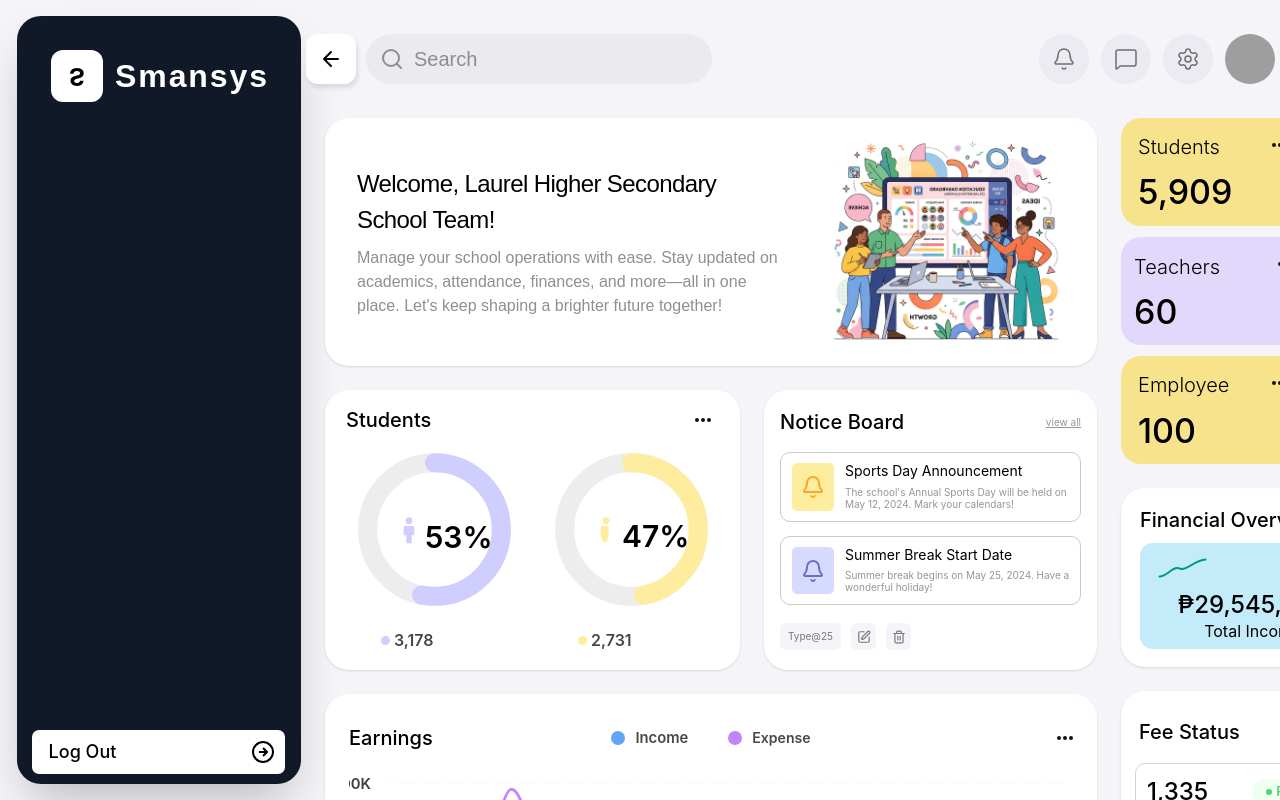
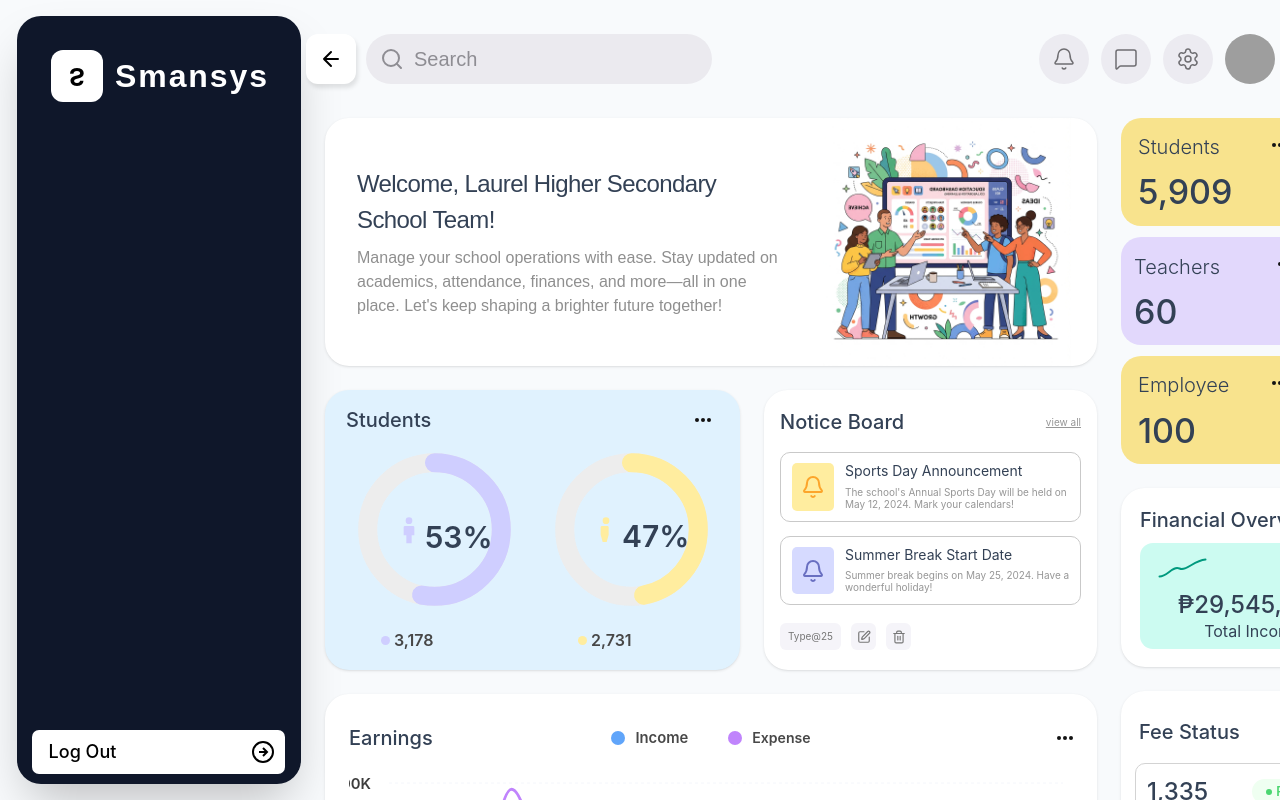
Before and after one commit to krukru741/School-Management-System, a React (Vite) app: page /dashboard in a window 1280 px wide. Built offline with nearby package versions, Linux system fonts and the light colour scheme; sample sign-in values are in the browser's storage; grey boxes are pictures that could not be loaded.

Commit message:
feat: create dashboard page and main layout component for school management system

```diff
--- a/src/layouts/MainLayout.jsx
+++ b/src/layouts/MainLayout.jsx
@@ -35,9 +35,9 @@ const MainLayout = () => {
   const allowedNavItems = navItems.filter(item => item.roles.includes(user?.role));
 
   return (
-    <div className="flex h-screen bg-[#F5F4F9] font-sans">
+    <div className="flex h-screen bg-[#F8FAFC] font-sans">
       {/* Sidebar - Dark Mode like Prototype */}
-      <aside className="w-[284px] h-[calc(100vh-32px)] bg-[#111827] flex flex-col shrink-0 transition-all duration-300 ml-[17px] my-[16px] rounded-[24px] overflow-hidden shadow-2xl relative">
+      <aside className="w-[284px] h-[calc(100vh-32px)] bg-[#0F172A] flex flex-col shrink-0 transition-all duration-300 ml-[17px] my-[16px] rounded-[24px] overflow-hidden shadow-2xl relative">
         {/* Logo */}
         <div className="pt-[34px] pl-[34px] flex items-center gap-[12px]">
           <div className="w-[52px] h-[52px] bg-[#FFFFFF] rounded-[12px] flex items-center justify-center shrink-0">
@@ -61,7 +61,7 @@ const MainLayout = () => {
                 key={item.path}
                 to={item.path}
                 className={`relative w-[253px] h-[44px] rounded-[7px] transition-all shrink-0 ${isActive
-                  ? 'bg-[#FFFFFF] text-[#000000]'
+                  ? 'bg-[#10B981] text-[#FFFFFF]'
                   : 'bg-transparent text-[#FFFFFF] hover:bg-white/10'
                   }`}
               >
--- a/src/pages/Dashboard.jsx
+++ b/src/pages/Dashboard.jsx
@@ -78,7 +78,7 @@ const AdminDashboard = ({ user }) => {
         {/* Greetings */}
         <div className="w-full h-[248px] bg-[#FFFFFF] rounded-[24px] shadow-sm relative overflow-hidden flex items-center p-8">
           <div className="w-3/5 z-10">
-            <h2 className="font-medium text-[#000000] tracking-tight mb-2" style={{ fontFamily: 'Poppins, sans-serif', fontSize: '24px', lineHeight: '36px' }}>
+            <h2 className="font-medium text-[#334155] tracking-tight mb-2" style={{ fontFamily: 'Poppins, sans-serif', fontSize: '24px', lineHeight: '36px' }}>
               Welcome, Laurel Higher Secondary School Team!
             </h2>
             <p className="font-light text-[#8F8F8F]" style={{ fontFamily: 'Poppins, sans-serif', fontSize: '16px', lineHeight: '24px' }}>
@@ -91,10 +91,10 @@ const AdminDashboard = ({ user }) => {
         {/* Row: Students & Notice Board */}
         <div className="w-full flex flex-row gap-[24px]">
           {/* Students */}
-          <div className="w-[415px] shrink-0 h-[280px] bg-[#FFFFFF] rounded-[24px] shadow-sm relative">
+          <div className="w-[415px] shrink-0 h-[280px] bg-[#E0F2FE] rounded-[24px] shadow-sm relative">
             <div className="absolute left-[21px] top-[18px] w-[365px] h-[24px]">
               <div className="absolute left-0 top-0 h-[24px] flex items-center">
-                <span style={{ fontFamily: 'Inter, sans-serif', fontWeight: 500, fontSize: '20px', lineHeight: '24px', color: '#000000' }}>Students</span>
+                <span style={{ fontFamily: 'Inter, sans-serif', fontWeight: 500, fontSize: '20px', lineHeight: '24px', color: '#334155' }}>Students</span>
               </div>
               <div className="absolute left-[349px] top-[10px] w-[16px] h-[4px] flex justify-between">
                 <div className="w-[4px] h-[4px] bg-[#121212] rounded-full"></div>
@@ -115,7 +115,7 @@ const AdminDashboard = ({ user }) => {
                   </svg>
                 </div>
                 <div className="absolute left-[70px] top-[69px] flex items-center">
-                  <span style={{ fontFamily: 'Inter, sans-serif', fontWeight: 600, fontSize: '30px', lineHeight: '36px', color: '#000000' }}>53%</span>
+                  <span style={{ fontFamily: 'Inter, sans-serif', fontWeight: 600, fontSize: '30px', lineHeight: '36px', color: '#334155' }}>53%</span>
                 </div>
               </div>
               <div className="absolute left-[197px] top-0 w-[159px] h-[159px]">
@@ -130,7 +130,7 @@ const AdminDashboard = ({ user }) => {
                   </svg>
                 </div>
                 <div className="absolute left-[70px] top-[68px] flex items-center">
-                  <span style={{ fontFamily: 'Inter, sans-serif', fontWeight: 600, fontSize: '30px', lineHeight: '36px', color: '#000000' }}>47%</span>
+                  <span style={{ fontFamily: 'Inter, sans-serif', fontWeight: 600, fontSize: '30px', lineHeight: '36px', color: '#334155' }}>47%</span>
                 </div>
               </div>
               <div className="absolute left-[26px] top-[181px] w-[304px] h-[19px]">
@@ -149,7 +149,7 @@ const AdminDashboard = ({ user }) => {
           {/* Notice Board */}
           <div className="flex-1 min-w-[333px] h-[280px] bg-[#FFFFFF] rounded-[24px] shadow-sm relative">
             <div className="absolute left-[16px] top-[19px] right-[16px] h-[26px] flex justify-between items-center">
-              <span style={{ fontFamily: 'Inter, sans-serif', fontWeight: 500, fontSize: '20px', lineHeight: '24px', color: '#000000' }}>Notice Board</span>
+              <span style={{ fontFamily: 'Inter, sans-serif', fontWeight: 500, fontSize: '20px', lineHeight: '24px', color: '#334155' }}>Notice Board</span>
               <button className="text-[10px] text-[#969696] underline hover:text-slate-600">view all</button>
             </div>
             <div className="absolute left-[16px] top-[62px] right-[16px] h-[153px] flex flex-col gap-[14px] overflow-y-auto custom-scrollbar">
@@ -157,7 +157,7 @@ const AdminDashboard = ({ user }) => {
                 <div className="absolute left-[11px] top-[10px] w-[42px] h-[48px] bg-[#FFED9F] rounded-[5px] flex items-center justify-center text-[#FCA52B]">
                   <Bell size={24} />
                 </div>
-                <div className="absolute left-[64px] top-[9px] font-normal text-[14px] leading-[17px] text-[#000000]">Sports Day Announcement</div>
+                <div className="absolute left-[64px] top-[9px] font-normal text-[14px] leading-[17px] text-[#334155]">Sports Day Announcement</div>
                 <div className="absolute left-[64px] top-[33px] right-[10px] font-normal text-[10px] leading-[12px] text-[#969696]">
                   The school's Annual Sports Day will be held on May 12, 2024. Mark your calendars!
                 </div>
@@ -166,7 +166,7 @@ const AdminDashboard = ({ user }) => {
                 <div className="absolute left-[11px] top-[10px] w-[42px] h-[47px] bg-[#D6DAFF] rounded-[5px] flex items-center justify-center text-[#696FC1]">
                   <Bell size={24} />
                 </div>
-                <div className="absolute left-[64px] top-[9px] font-normal text-[14px] leading-[17px] text-[#000000]">Summer Break Start Date</div>
+                <div className="absolute left-[64px] top-[9px] font-normal text-[14px] leading-[17px] text-[#334155]">Summer Break Start Date</div>
                 <div className="absolute left-[64px] top-[32px] right-[10px] font-normal text-[10px] leading-[12px] text-[#969696]">
                   Summer break begins on May 25, 2024. Have a wonderful holiday!
                 </div>
@@ -192,7 +192,7 @@ const AdminDashboard = ({ user }) => {
           <div className="relative w-full h-[40px] mb-[15px] flex items-center">
             {/* Title */}
             <div className="absolute left-0">
-              <span style={{ fontFamily: 'Inter, sans-serif', fontWeight: 500, fontSize: '20px', color: '#000000' }}>Earnings</span>
+              <span style={{ fontFamily: 'Inter, sans-serif', fontWeight: 500, fontSize: '20px', color: '#334155' }}>Earnings</span>
             </div>
 
             {/* Legends (Centered) */}
@@ -239,31 +239,31 @@ const AdminDashboard = ({ user }) => {
           {/* Head Count */}
           <div className="w-[185px] flex flex-col gap-[11px]">
             <div className="bg-[#F8E38D] rounded-[20px] w-full h-[108px] relative">
-              <span className="absolute left-[17px] top-[17px] font-light text-[20px] text-[#000000] leading-[24px]">Students</span>
+              <span className="absolute left-[17px] top-[17px] font-light text-[20px] text-[#334155] leading-[24px]">Students</span>
               <div className="absolute right-[18px] top-[25px] w-[16px] h-[4px] flex justify-between">
                 <div className="w-[4px] h-[4px] bg-[#121212] rounded-full"></div>
                 <div className="w-[4px] h-[4px] bg-[#121212] rounded-full"></div>
                 <div className="w-[4px] h-[4px] bg-[#121212] rounded-full"></div>
               </div>
-              <div className="absolute left-[17px] top-[53px] font-medium text-[34px] text-[#000000] leading-[41px]">5,909</div>
+              <div className="absolute left-[17px] top-[53px] font-medium text-[34px] text-[#334155] leading-[41px]">5,909</div>
             </div>
             <div className="bg-[#E2D8FC] rounded-[20px] w-full h-[108px] relative">
-              <span className="absolute left-[13px] top-[18px] font-light text-[20px] text-[#000000] leading-[24px]">Teachers</span>
+              <span className="absolute left-[13px] top-[18px] font-light text-[20px] text-[#334155] leading-[24px]">Teachers</span>
               <div className="absolute right-[12px] top-[25px] w-[16px] h-[4px] flex justify-between">
                 <div className="w-[4px] h-[4px] bg-[#121212] rounded-full"></div>
                 <div className="w-[4px] h-[4px] bg-[#121212] rounded-full"></div>
                 <div className="w-[4px] h-[4px] bg-[#121212] rounded-full"></div>
               </div>
-              <div className="absolute left-[13px] top-[54px] font-medium text-[34px] text-[#000000] leading-[41px]">60</div>
+              <div className="absolute left-[13px] top-[54px] font-medium text-[34px] text-[#334155] leading-[41px]">60</div>
             </div>
             <div className="bg-[#F8E38D] rounded-[20px] w-full h-[108px] relative">
-              <span className="absolute left-[17px] top-[17px] font-light text-[20px] text-[#000000] leading-[24px]">Employee</span>
+              <span className="absolute left-[17px] top-[17px] font-light text-[20px] text-[#334155] leading-[24px]">Employee</span>
               <div className="absolute right-[18px] top-[25px] w-[16px] h-[4px] flex justify-between">
                 <div className="w-[4px] h-[4px] bg-[#121212] rounded-full"></div>
                 <div className="w-[4px] h-[4px] bg-[#121212] rounded-full"></div>
                 <div className="w-[4px] h-[4px] bg-[#121212] rounded-full"></div>
               </div>
-              <div className="absolute left-[17px] top-[54px] font-medium text-[34px] text-[#000000] leading-[41px]">100</div>
+              <div className="absolute left-[17px] top-[54px] font-medium text-[34px] text-[#334155] leading-[41px]">100</div>
             </div>
           </div>
 
@@ -330,7 +330,7 @@ const AdminDashboard = ({ user }) => {
 
           {/* Header */}
           <div className="absolute left-[19px] top-[18px] right-[19px] h-[28px] flex justify-between items-center">
-            <span style={{ fontFamily: 'Inter, sans-serif', fontWeight: 500, fontSize: '20px', color: '#000000' }}>
+            <span style={{ fontFamily: 'Inter, sans-serif', fontWeight: 500, fontSize: '20px', color: '#334155' }}>
               Financial Overview
             </span>
             <div className="flex gap-[8px]">
@@ -349,7 +349,7 @@ const AdminDashboard = ({ user }) => {
           <div className="absolute left-[19px] top-[55px] right-[19px] h-[106px] flex gap-[16px]">
 
             {/* Income Box */}
-            <div className="w-[226px] h-[106px] bg-[#C3EBFA] rounded-[13px] relative flex-1">
+            <div className="w-[226px] h-[106px] bg-[#CCFBF1] rounded-[13px] relative flex-1">
               <div className="absolute left-[18px] top-[14px] right-[15px] h-[22px] flex justify-between items-center">
                 {/* Sparkline chart SVG */}
                 <svg width="49" height="22" viewBox="0 0 49 22" fill="none" xmlns="http://www.w3.org/2000/svg">
@@ -361,17 +361,17 @@ const AdminDashboard = ({ user }) => {
                 </div>
               </div>
               <div className="absolute left-0 top-[47px] w-full flex flex-col items-center">
-                <span style={{ fontFamily: 'Inter, sans-serif', fontWeight: 500, fontSize: '24px', lineHeight: '29px', color: '#000000' }}>
+                <span style={{ fontFamily: 'Inter, sans-serif', fontWeight: 500, fontSize: '24px', lineHeight: '29px', color: '#334155' }}>
                   ₱29,545,000
                 </span>
-                <span style={{ fontFamily: 'Inter, sans-serif', fontWeight: 400, fontSize: '16px', lineHeight: '19px', color: '#000000', marginTop: '3px' }}>
+                <span style={{ fontFamily: 'Inter, sans-serif', fontWeight: 400, fontSize: '16px', lineHeight: '19px', color: '#334155', marginTop: '3px' }}>
                   Total Income
                 </span>
               </div>
             </div>
 
             {/* Expense Box */}
-            <div className="w-[226px] h-[106px] bg-[#C3EBFA] rounded-[13px] relative flex-1">
+            <div className="w-[226px] h-[106px] bg-[#CCFBF1] rounded-[13px] relative flex-1">
               <div className="absolute left-[18px] top-[14px] right-[15px] h-[22px] flex justify-between items-center">
                 {/* Sparkline chart SVG */}
                 <svg width="49" height="22" viewBox="0 0 49 22" fill="none" xmlns="http://www.w3.org/2000/svg">
@@ -383,10 +383,10 @@ const AdminDashboard = ({ user }) => {
                 </div>
               </div>
               <div className="absolute left-0 top-[47px] w-full flex flex-col items-center">
-                <span style={{ fontFamily: 'Inter, sans-serif', fontWeight: 500, fontSize: '24px', lineHeight: '29px', color: '#000000' }}>
+                <span style={{ fontFamily: 'Inter, sans-serif', fontWeight: 500, fontSize: '24px', lineHeight: '29px', color: '#334155' }}>
                   ₱19,291,266
                 </span>
-                <span style={{ fontFamily: 'Inter, sans-serif', fontWeight: 400, fontSize: '16px', lineHeight: '19px', color: '#000000', marginTop: '3px' }}>
+                <span style={{ fontFamily: 'Inter, sans-serif', fontWeight: 400, fontSize: '16px', lineHeight: '19px', color: '#334155', marginTop: '3px' }}>
                   Total Expenses
                 </span>
               </div>
@@ -401,7 +401,7 @@ const AdminDashboard = ({ user }) => {
           <div className="w-[222px] h-[321px] bg-[#FFFFFF] rounded-[24px] shadow-sm relative pt-[26px]">
             {/* Header */}
             <div className="flex justify-between items-center px-[18px] mb-[16px]">
-              <span style={{ fontFamily: 'Inter, sans-serif', fontWeight: 500, fontSize: '20px', color: '#000000' }}>Fee Status</span>
+              <span style={{ fontFamily: 'Inter, sans-serif', fontWeight: 500, fontSize: '20px', color: '#334155' }}>Fee Status</span>
               <div className="w-[16px] h-[4px] flex justify-between items-center cursor-pointer">
                 <div className="w-[4px] h-[4px] bg-[#121212] rounded-full"></div>
                 <div className="w-[4px] h-[4px] bg-[#121212] rounded-full"></div>
@@ -414,7 +414,7 @@ const AdminDashboard = ({ user }) => {
 
               {/* Row 1 (Paid) */}
               <div className="w-[194px] h-[57px] border border-[#D3D3D3] rounded-[10px] flex items-center justify-between px-[11px]">
-                <span style={{ fontFamily: 'Inter, sans-serif', fontWeight: 500, fontSize: '24px', color: '#000000' }}>1,335</span>
+                <span style={{ fontFamily: 'Inter, sans-serif', fontWeight: 500, fontSize: '24px', color: '#334155' }}>1,335</span>
                 <div className="w-[65px] h-[25px] bg-[#EFFFF1] rounded-[30px] flex items-center justify-center gap-[4px]">
                   <div className="w-[6px] h-[6px] rounded-full bg-[#4BD670]"></div>
                   <span style={{ fontFamily: 'Inter, sans-serif', fontWeight: 600, fontSize: '12.7px', color: '#4BD670' }}>Paid</span>
@@ -423,7 +423,7 @@ const AdminDashboard = ({ user }) => {
 
               {/* Row 2 (Pending) */}
               <div className="w-[194px] h-[57px] border border-[#D3D3D3] rounded-[10px] flex items-center justify-between px-[11px]">
-                <span style={{ fontFamily: 'Inter, sans-serif', fontWeight: 500, fontSize: '24px', color: '#000000' }}>4,366</span>
+                <span style={{ fontFamily: 'Inter, sans-serif', fontWeight: 500, fontSize: '24px', color: '#334155' }}>4,366</span>
                 <div className="w-[83px] h-[25px] bg-[#FDF6D8] rounded-[30px] flex items-center justify-center gap-[4px]">
                   <div className="w-[6px] h-[6px] rounded-full bg-[#FFAE43]"></div>
                   <span style={{ fontFamily: 'Inter, sans-serif', fontWeight: 600, fontSize: '12.7px', color: '#FFAE43' }}>Pending</span>
@@ -432,7 +432,7 @@ const AdminDashboard = ({ user }) => {
 
               {/* Row 3 (Overdue) */}
               <div className="w-[194px] h-[57px] border border-[#D3D3D3] rounded-[10px] flex items-center justify-between px-[11px]">
-                <span style={{ fontFamily: 'Inter, sans-serif', fontWeight: 500, fontSize: '24px', color: '#000000' }}>208</span>
+                <span style={{ fontFamily: 'Inter, sans-serif', fontWeight: 500, fontSize: '24px', color: '#334155' }}>208</span>
                 <div className="w-[83px] h-[25px] bg-[#FFEDED] rounded-[30px] flex items-center justify-center gap-[4px]">
                   <div className="w-[6px] h-[6px] rounded-full bg-[#FF414B]"></div>
                   <span style={{ fontFamily: 'Inter, sans-serif', fontWeight: 600, fontSize: '12.7px', color: '#FF414B' }}>Overdue</span>
@@ -451,7 +451,7 @@ const AdminDashboard = ({ user }) => {
           {/* Messages */}
           <div className="flex-1 h-[448px] bg-[#FFFFFF] rounded-[24px] shadow-sm pt-[28px] px-[23px] pb-[16px] flex flex-col">
             <div className="flex justify-between items-center mb-[30px]">
-              <span style={{ fontFamily: 'Inter, sans-serif', fontWeight: 500, fontSize: '20px', color: '#000000' }}>Messages</span>
+              <span style={{ fontFamily: 'Inter, sans-serif', fontWeight: 500, fontSize: '20px', color: '#334155' }}>Messages</span>
               <div className="w-[16px] h-[4px] flex justify-between items-center cursor-pointer">
                 <div className="w-[4px] h-[4px] bg-[#121212] rounded-full"></div>
                 <div className="w-[4px] h-[4px] bg-[#121212] rounded-full"></div>
@@ -465,7 +465,7 @@ const AdminDashboard = ({ user }) => {
                     {msg.img}
                   </div>
                   <div className="flex-1 min-w-0 flex flex-col">
-                    <span style={{ fontFamily: 'Inter, sans-serif', fontWeight: 400, fontSize: '16px', lineHeight: '19px', color: '#000000' }} className="truncate">{msg.name}</span>
+                    <span style={{ fontFamily: 'Inter, sans-serif', fontWeight: 400, fontSize: '16px', lineHeight: '19px', color: '#334155' }} className="truncate">{msg.name}</span>
                     <span style={{ fontFamily: 'Inter, sans-serif', fontWeight: 400, fontSize: '10px', lineHeight: '12px', color: '#969696', marginTop: '2px' }} className="truncate">{msg.text}</span>
                   </div>
                   <span style={{ fontFamily: 'Inter, sans-serif', fontWeight: 400, fontSize: '10px', lineHeight: '12px', color: '#969696' }} className="whitespace-nowrap">{msg.time}</span>
```
